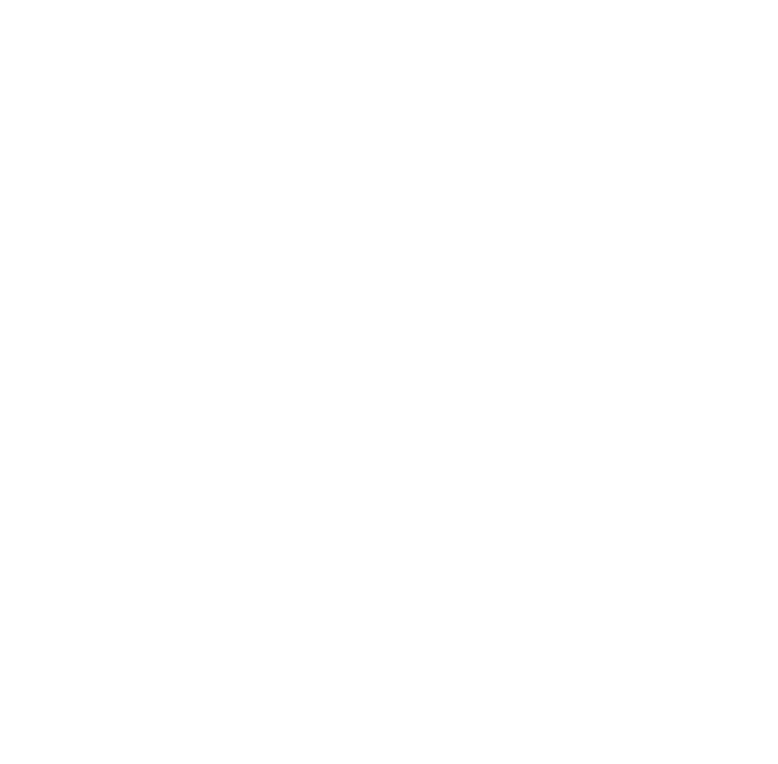
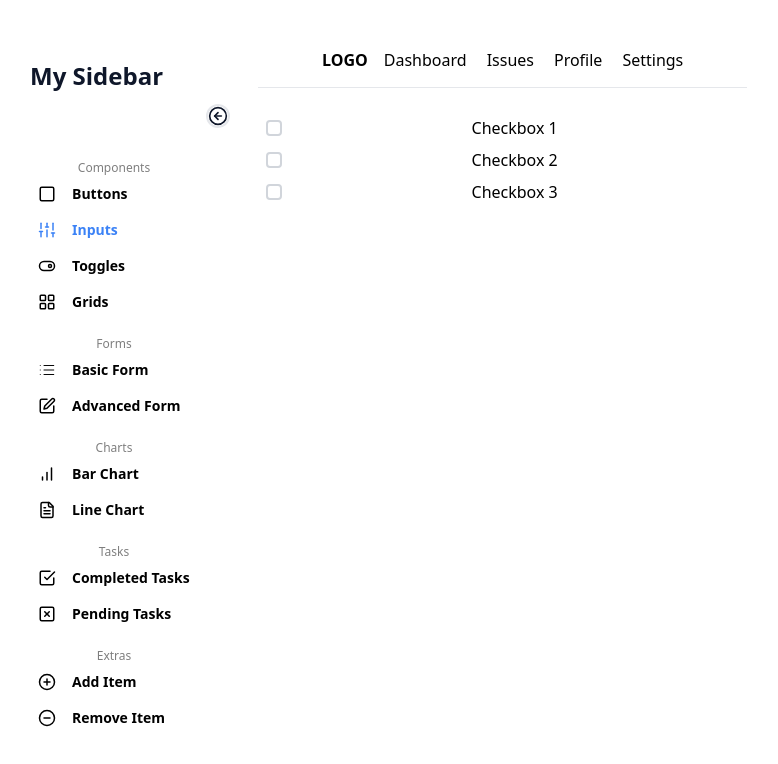
Before and after one commit to perceptronbd/client-template, a React (Vite) app: page /inputs in a window 1280 px wide. Before the commit this address had no page. Shown: the top 764 px of the page, without its empty margins (30-808 px from the left). Built offline with nearby package versions, Linux system fonts and the light colour scheme.

Commit message:
added re-usable checkbox

```diff
--- a/src/App.jsx
+++ b/src/App.jsx
@@ -5,6 +5,7 @@
 import useDevtoolsStatus from './hooks/useDevtoolsStatus';
 import { BrowserRouter, Route, Routes } from 'react-router-dom';
 import Home from './pages/home/Home';
+import InputPage from './pages/home/input/InputPage';
 
 function App() {
   // const navigate = () => {
@@ -27,6 +28,7 @@
           <Route path="/" element={<Home />}>
             <Route path="/" element={<Button>Text</Button>} />
             <Route path="buttons" element={<Button>Text</Button>} />
+            <Route path="inputs" element={<InputPage />} />
           </Route>
         </Routes>
       </BrowserRouter>
--- /dev/null
+++ b/src/components/input/Checkbox.jsx
@@ -0,0 +1,19 @@
+import React from 'react';
+
+export const Checkbox = (props) => {
+  const { id, label, ...inputProps } = props;
+
+  return (
+    <div className="px-2 py-1 transition-all duration-150 rounded-md hover:text-white hover:bg-blue-500">
+      <input
+        className="float-left w-4 h-4 mt-1 mr-2 align-top transition duration-200 bg-transparent bg-center bg-no-repeat bg-contain border-2 border-gray-300 rounded appearance-none cursor-pointer checked:border-blue-600 checked:bg-blue-600 focus:outline-none "
+        type="checkbox"
+        id={id}
+        {...inputProps}
+      />
+      <label className="inline-block" htmlFor={id}>
+        {label}
+      </label>
+    </div>
+  );
+};
--- a/src/pages/home/Home.jsx
+++ b/src/pages/home/Home.jsx
@@ -5,10 +5,10 @@
 
 const Home = () => {
   return (
-    <div className="flex w-full gap-6 text-start">
+    <div className="flex w-full gap-6 ">
       {' '}
       <Sidebar />
-      <div className="grid gap-6">
+      <div className="flex flex-col gap-6">
         <Navbar />
         <Outlet />
       </div>
--- /dev/null
+++ b/src/pages/home/input/InputPage.jsx
@@ -0,0 +1,14 @@
+import React from 'react';
+import { Checkbox } from '../../../components/input/Checkbox';
+
+const InputPage = () => {
+  return (
+    <div className="">
+      <Checkbox id="checkbox1" label="Checkbox 1" />
+      <Checkbox id="checkbox2" label="Checkbox 2" />
+      <Checkbox id="checkbox3" label="Checkbox 3" />
+    </div>
+  );
+};
+
+export default InputPage;
```
